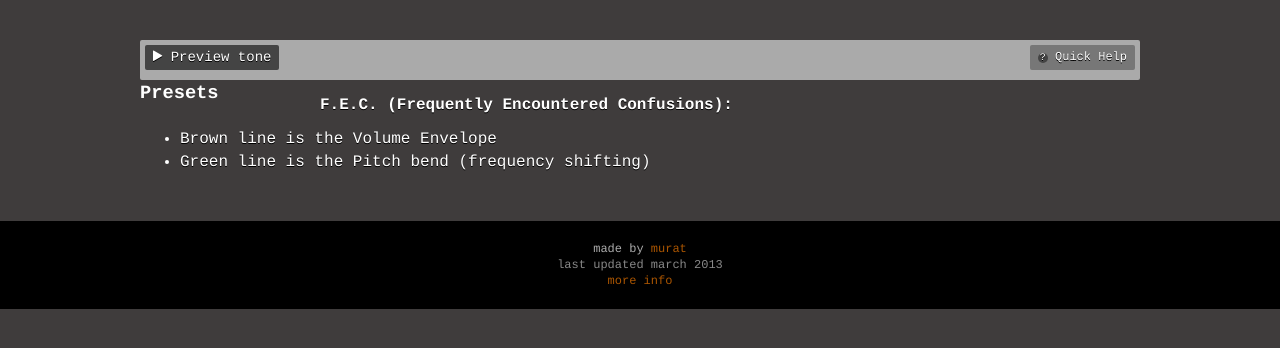
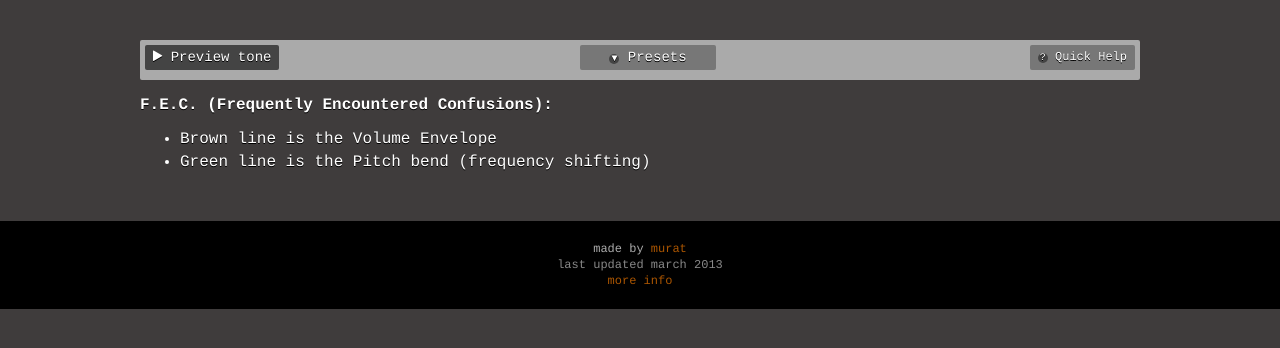
Before and after one commit to mayfer/tonehack, a Django app: template tonehack/templates/index.html in a window 1280 px wide. Shown: the part 125-473 px from the top of the page. Run offline with Django 3.2, Linux system fonts and the light colour scheme; the template is opened without the code that fills it, so the values that code supplies are empty.

Commit message:
added settings

```diff
--- a/tonehack/static/css/style.css
+++ b/tonehack/static/css/style.css
@@ -1,8 +1,7 @@
 html, body { margin: 0; padding: 0; background: rgba(63, 60, 60, 1); color: #fff; font-family: courier, courier new, monaco, monospace; }
 
 #header, #footer { background: #000; overflow: auto; }
-#tonehack { overflow: auto; margin-top: 20px; }
-#presets { width: 175px; float: left; margin: 0 5px 10px 0; }
+#tonehack { overflow: auto; margin-top: 20px; position: relative; }
 #overtones { position: relative; background: #aaa; padding: 5px; border-radius: 2px; }
 
 canvas { display: block; }
@@ -31,8 +30,9 @@ canvas { display: block; }
 #nav a.selected { background: rgba(63, 60, 60, 1); }
 #nav a:hover { color: #fff; }
 
+#presets { display: none; width: 175px; position: absolute; top: 0; left: 50%; width: 300px; margin-left: -150px; z-index: 500; background: #777; padding: 10px; border-radius: 2px; }
 #presets h3 { margin: 0; line-height: 26px; }
-#presets .preset { display: block; padding: 10px; background: rgba(255,255,255,0.8); border-top: 1px solid #fff; border-bottom: 1px solid #aaa; border-left: 1px solid #fff; border-right: 1px solid #aaa; border-radius: 2px; }
+#presets .preset { display: block; padding: 10px; background: #eee; border-top: 1px solid #fff; border-bottom: 1px solid #aaa; border-left: 1px solid #fff; border-right: 1px solid #aaa; border-radius: 2px; }
 
 #piano { margin: 20px 0; }
 
@@ -52,7 +52,8 @@ a:hover { color: #b20; }
 .controls a.tab.selected { float: right; margin-right: 20px;  background: #fff;  margin-bottom: -3px; color: #000; }
 
 .controls a.quick-help { float: right; font-size: 12px; background: #777; }
-.controls a.quick-help span { display: inline-block; height: 10px; width: 10px; border-radius: 5px; background: #444; font-size: 10px; line-height: 10px; text-align: center; }
+.controls a.quick-help span, .controls a.show-presets span { display: inline-block; height: 10px; width: 10px; border-radius: 5px; background: #444; font-size: 10px; line-height: 10px; text-align: center; }
+.controls a.show-presets { background: #777; position: absolute; left: 50%; width: 120px; margin-left: -60px; }
 
 .labels { position: relative; }
 
--- a/tonehack/static/js/ui.js
+++ b/tonehack/static/js/ui.js
@@ -23,10 +23,18 @@ function waveCanvas(jq_elem, freqs) {
         }
         this.options = $.extend({}, default_options, options_input);
 
+        if (! window.AudioContext) {
+            if (! window.webkitAudioContext) {
+                alert('Dude, your browser is totally not supported. Upgrade already.');
+                return;
+            }
+            window.AudioContext = window.webkitAudioContext;
+        }
+
         if(this.options.audio_context) {
             this.audio_context = this.options.audio_context;
         } else {
-            this.audio_context = new webkitAudioContext();
+            this.audio_context = new AudioContext();
         }
 
         this.setup();
@@ -100,6 +108,9 @@ function waveCanvas(jq_elem, freqs) {
                 for(var i=0; i<that.waves.length; i++) {
                     that.waves[i].duration = duration;
                 }
+                $('.duration').val(duration);
+                $(this).val('');
+                that.saveWaves();
             }
         });
        var add_tone = $('<a>').addClass('add-tone setting')
@@ -400,9 +411,16 @@ function waveCanvas(jq_elem, freqs) {
         var controls = $('<div>').addClass('controls');
         $('<a>').addClass('start icon-play').attr('href', '#').appendTo(controls);
         controls.append(
+            $('<a>').addClass('show-presets').html("<span>▼</span> Presets").attr('href', '#').on('click', function(e){
+                e.preventDefault();
+                $('#presets').css('top', $(this).position().top + $(this).height() + 'px');
+                $('#presets').toggle();
+            })
+        );
+        controls.append(
             $('<a>').addClass('quick-help').html("<span>?</span> Quick Help").attr('href', '#').on('click', function(e){
                 e.preventDefault();
-                help.show();
+                $('#help').show();
             })
         );
 
--- a/tonehack/templates/index.html
+++ b/tonehack/templates/index.html
@@ -31,6 +31,7 @@
                             e.preventDefault();
                             canvas_overtones.stop();
                             canvas_overtones.loadPreset(preset);
+                            $('#presets').hide();
                         });
                     });
                 });
@@ -62,9 +63,8 @@
             <div id='piano'> </div>
             <div id='tonehack'>
                 <div id='overtones' class='wave-canvas'> </div>
-            </div>
-            <div id='presets'>
-                <h3>Presets</h3>
+                <div id='presets'>
+                </div>
             </div>
 
             <div id='article'>
```
Also changed, not shown: 1 other file.
